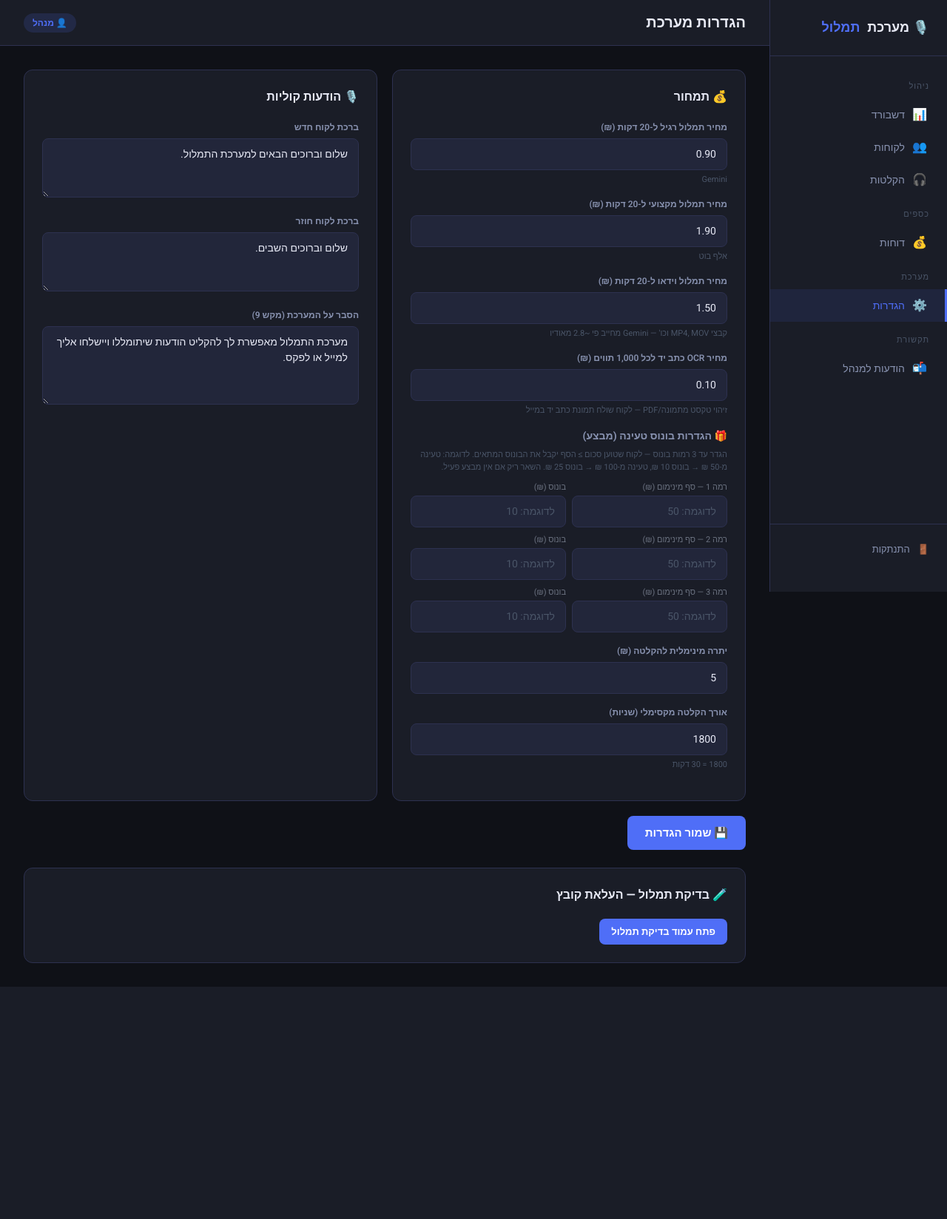
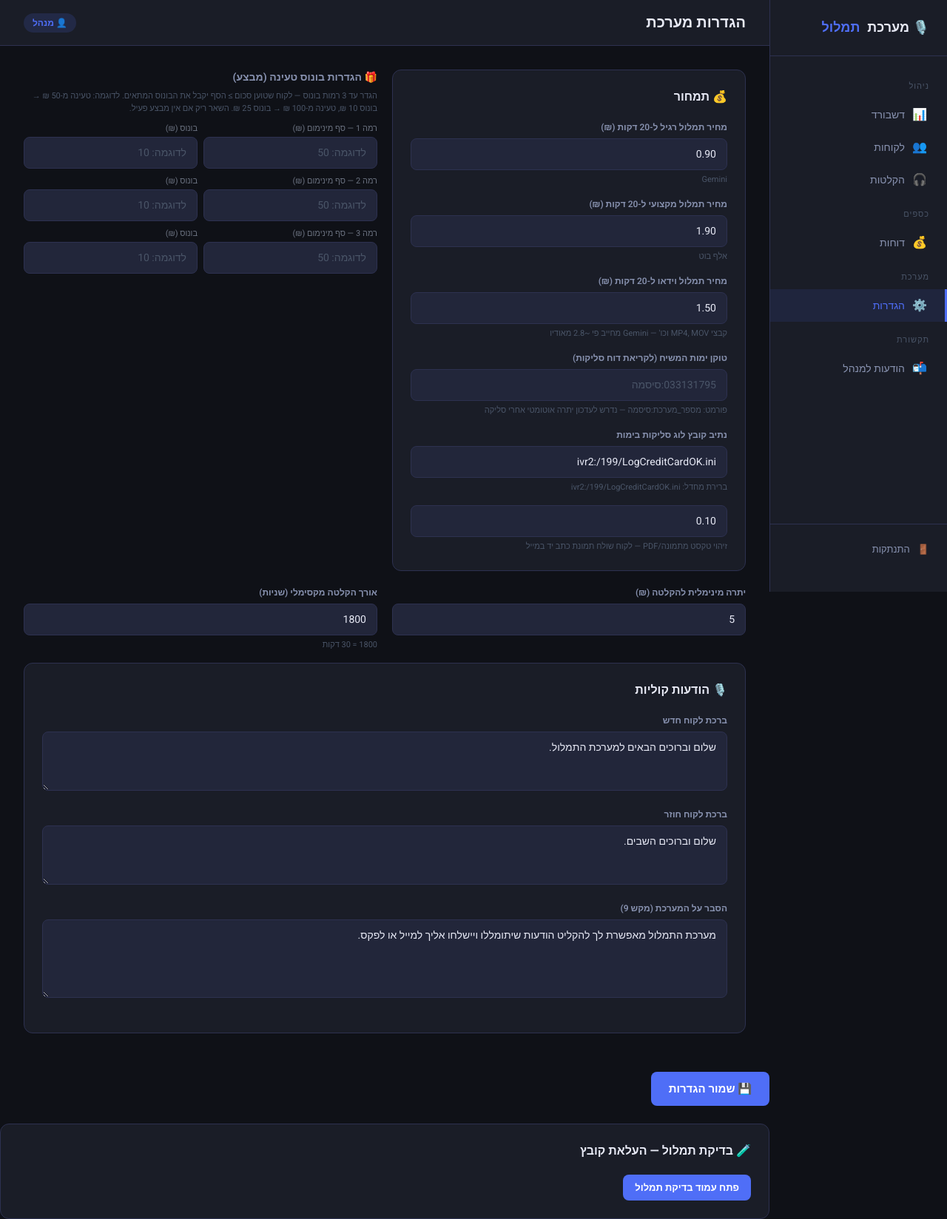
Before and after one commit to saryDavidovich/phone-transcription, a Flask app: page /admin/settings in a window 1280 px wide. Shown: the whole page at 74% size. Before the commit the page ends 1334 px from the top, so only its background shows below. Run offline with Flask 3, Linux system fonts and the light colour scheme; a user stored in the database is signed in.

Commit message:
Update settings.html

```diff
--- a/templates/admin/settings.html
+++ b/templates/admin/settings.html
@@ -22,7 +22,15 @@
         <div style="font-size:11px;color:#4a5568;margin-top:4px">קבצי MP4, MOV וכו' — Gemini מחייב פי ~2.8 מאודיו</div>
       </div>
       <div class="form-group">
-        <label class="form-label">מחיר OCR כתב יד לכל 1,000 תווים (₪)</label>
+        <label class="form-label">טוקן ימות המשיח (לקריאת דוח סליקות)</label>
+        <input class="form-input" name="yemot_token" type="text" value="{{ settings.yemot_token }}" placeholder="033131795:סיסמה">
+        <div style="font-size:11px;color:#4a5568;margin-top:4px">פורמט: מספר_מערכת:סיסמה — נדרש לעדכון יתרה אוטומטי אחרי סליקה</div>
+      </div>
+      <div class="form-group">
+        <label class="form-label">נתיב קובץ לוג סליקות בימות</label>
+        <input class="form-input" name="yemot_log_path" type="text" value="{{ settings.yemot_log_path }}">
+        <div style="font-size:11px;color:#4a5568;margin-top:4px">ברירת מחדל: ivr2:/199/LogCreditCardOK.ini</div>
+      </div>
         <input class="form-input" name="price_per_1000_chars_ocr" type="number" step="0.01" value="{{ settings.price_per_1000_chars_ocr }}">
         <div style="font-size:11px;color:#4a5568;margin-top:4px">זיהוי טקסט מתמונה/PDF — לקוח שולח תמונת כתב יד במייל</div>
       </div>
```
